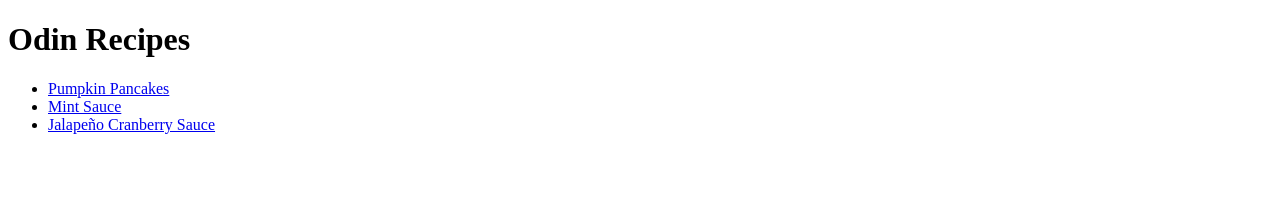
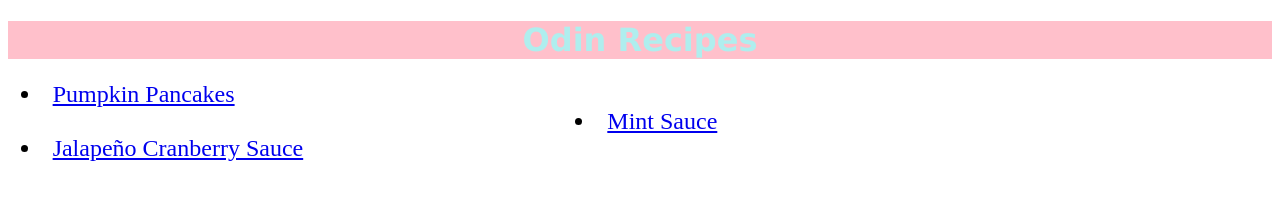
Before and after one commit to cark-rolo/odin-recipes, a plain HTML site: page index.html in a window 1280 px wide. Drawn offline with Linux system fonts and the light colour scheme.

Commit message:
add stylesheet and rm ul in index

```diff
--- a/index.html
+++ b/index.html
@@ -4,13 +4,12 @@
     <meta charset="UTF-8">
     <meta name="viewport" content="width=device-width, initial-scale=1.0">
     <title>Cark's Want To Try Recipes'</title>
+    <link rel="stylesheet" href="style.css">
 </head>
 <body>
-    <h1>Odin Recipes</h1>
-    <ul>
-        <li><a href="recipes/ppancakes.html">Pumpkin Pancakes</a></li>
-        <li><a href="recipes/mint-sauce.html">Mint Sauce</a></li>
-        <li><a href="recipes/cranberry-sauce.html">Jalapeño Cranberry Sauce</a></li>
-    </ul>
+    <h1 id="header">Odin Recipes</h1>
+        <li class="pumpkin list"><a href="recipes/ppancakes.html">Pumpkin Pancakes</a></li>
+        <li class="mint list"><a href="recipes/mint-sauce.html">Mint Sauce</a></li>
+        <li class="berry list"><a href="recipes/cranberry-sauce.html">Jalapeño Cranberry Sauce</a></li>
 </body>
 </html>
--- /dev/null
+++ b/style.css
@@ -0,0 +1,16 @@
+#header {
+    background-color: pink;
+    text-align: center;
+    color: paleturquoise;
+    font-family: Verdana, Geneva, Tahoma, sans-serif
+}
+
+.mint {
+    text-align: center;
+
+}
+
+.list {
+    text-indent: 1%;
+    font-size: x-large;
+}
```
